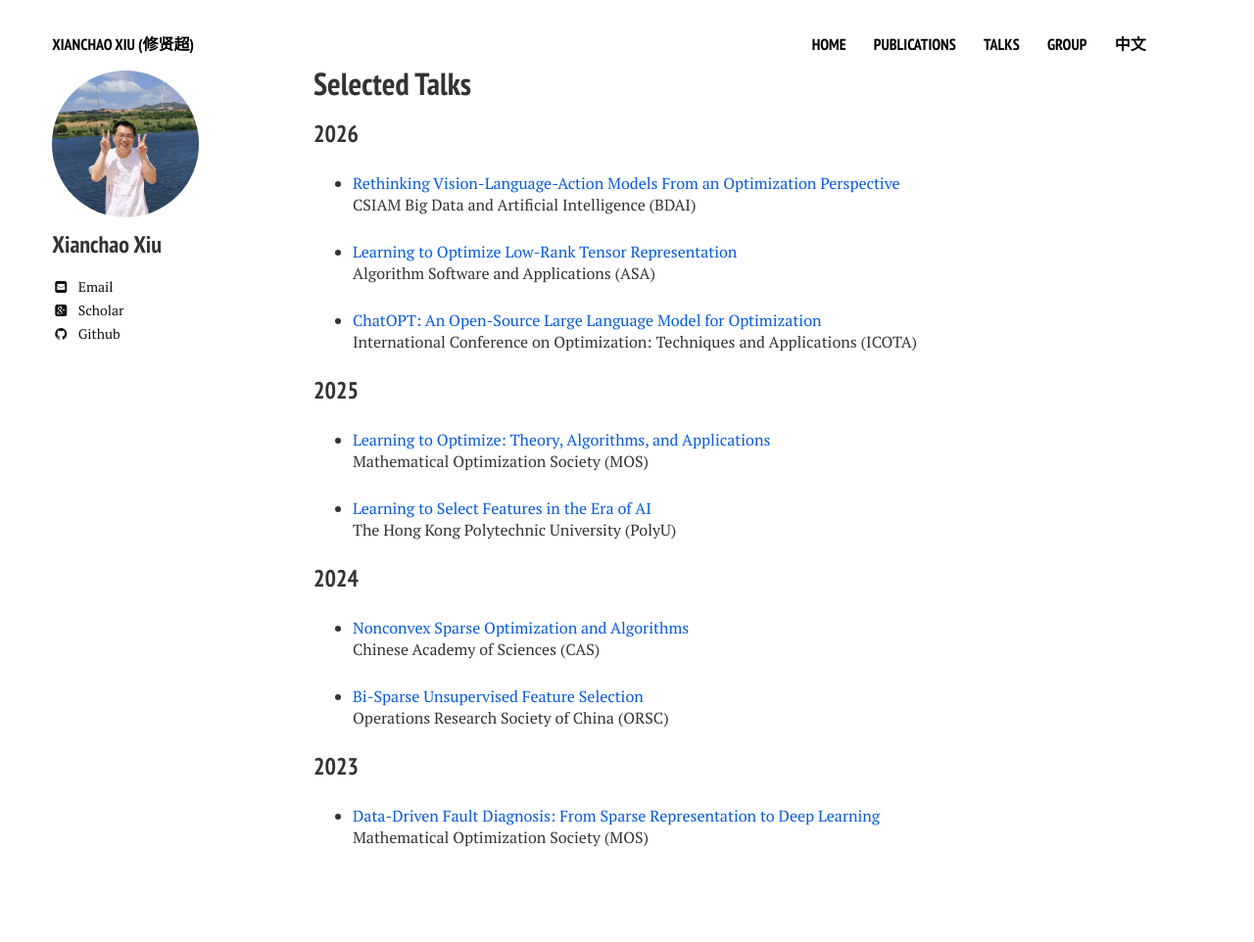
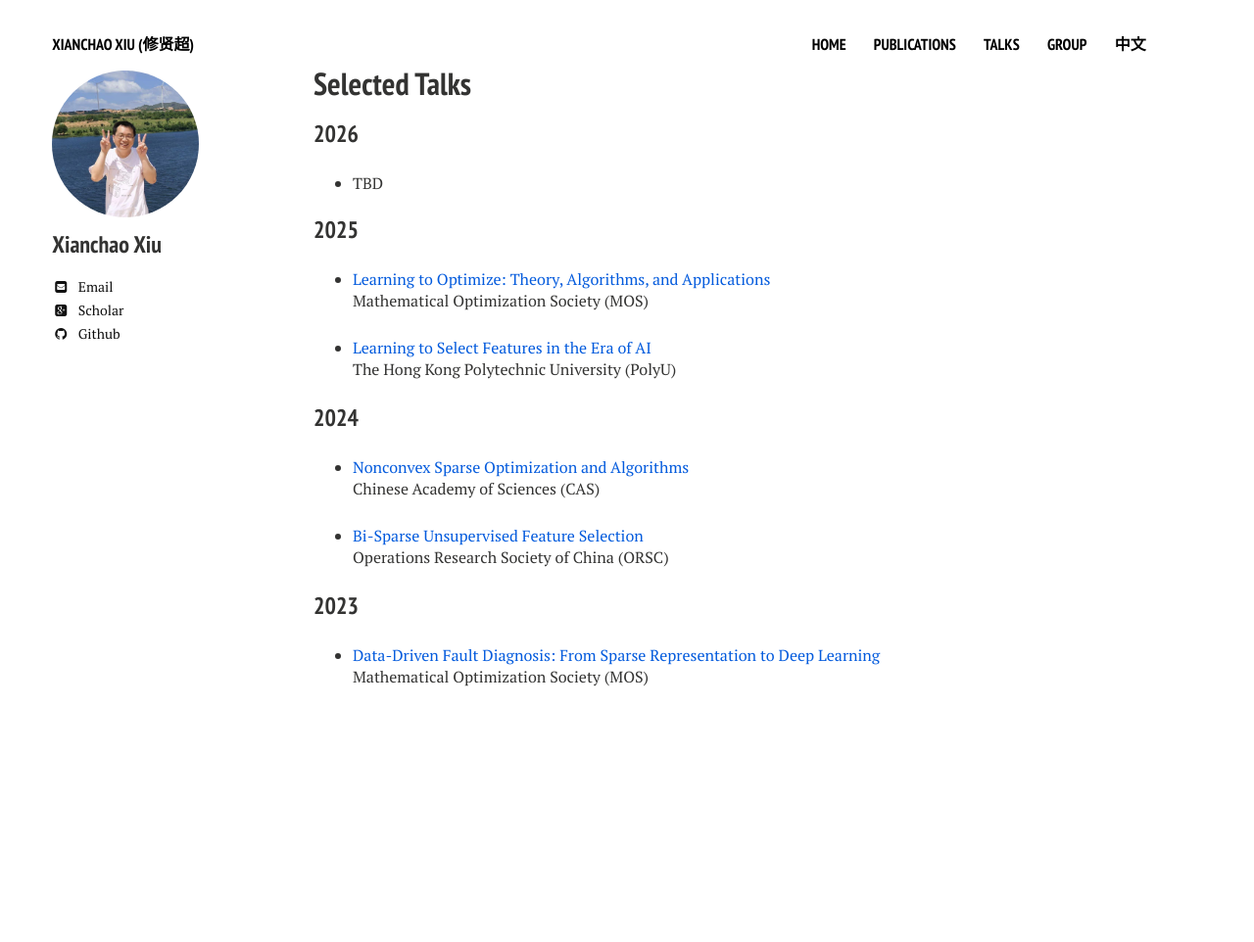
Before and after one commit to xianchaoxiu/xianchaoxiu.github.io, a Jekyll site: the page built from talks/index.md, in a window 1280 px wide. Shown: the whole page at 98% size. Built offline with Jekyll 4.4.1, drawn with Linux system fonts in a browser that asks for light colours; nearby versions of some CDN libraries; after the commit the page ends 900 px from its top, so only the background shows below that.

Commit message:
Update index.md

```diff
--- a/talks/index.md
+++ b/talks/index.md
@@ -10,14 +10,7 @@ share: false
 
 
 ### 2026
-* <a href="../talks/2026-BDAI.pdf" class="textlink" target="_blank"> Rethinking Vision-Language-Action Models From an Optimization Perspective </a> <br>
-CSIAM Big Data and Artificial Intelligence (BDAI) <br>
-
-* <a href="../talks/2026-ASA.pdf" class="textlink" target="_blank"> Learning to Optimize Low-Rank Tensor Representation </a> <br>
-Algorithm Software and Applications (ASA) <br>
-
-* <a href="../talks/2026-ICOTA.pdf" class="textlink" target="_blank"> ChatOPT: An Open-Source Large Language Model for Optimization </a> <br>
-International Conference on Optimization: Techniques and Applications (ICOTA) <br>
+* TBD
 
 
 
```
